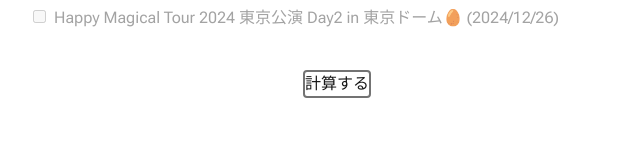
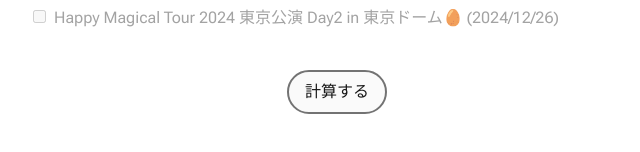
Before and after one commit to ryoryo25/mamonocounter, a Next.js app: page / in a window 1280 px wide. Shown: the part 1294-1446 px from the top of the page, without its empty margins (303-943 px from the left). Built offline with nearby package versions, Linux system fonts and the light colour scheme.

Commit message:
nice button design

```diff
--- a/src/components/button.tsx
+++ b/src/components/button.tsx
@@ -2,7 +2,10 @@
 
 const Button = ({ className, children, ...props}: ButtonHTMLAttributes<HTMLButtonElement>) => {
   return (
-    <button className={`border-neutral-500 border-2 border-spacing-2 rounded ${className}`} {...props} >
+    <button
+      className={`bg-neutral-50 active:bg-neutral-200 border-neutral-500 border-2 rounded-full px-4 py-2 ${className}`}
+      {...props}
+    >
       {children}
     </button>
   )
```
